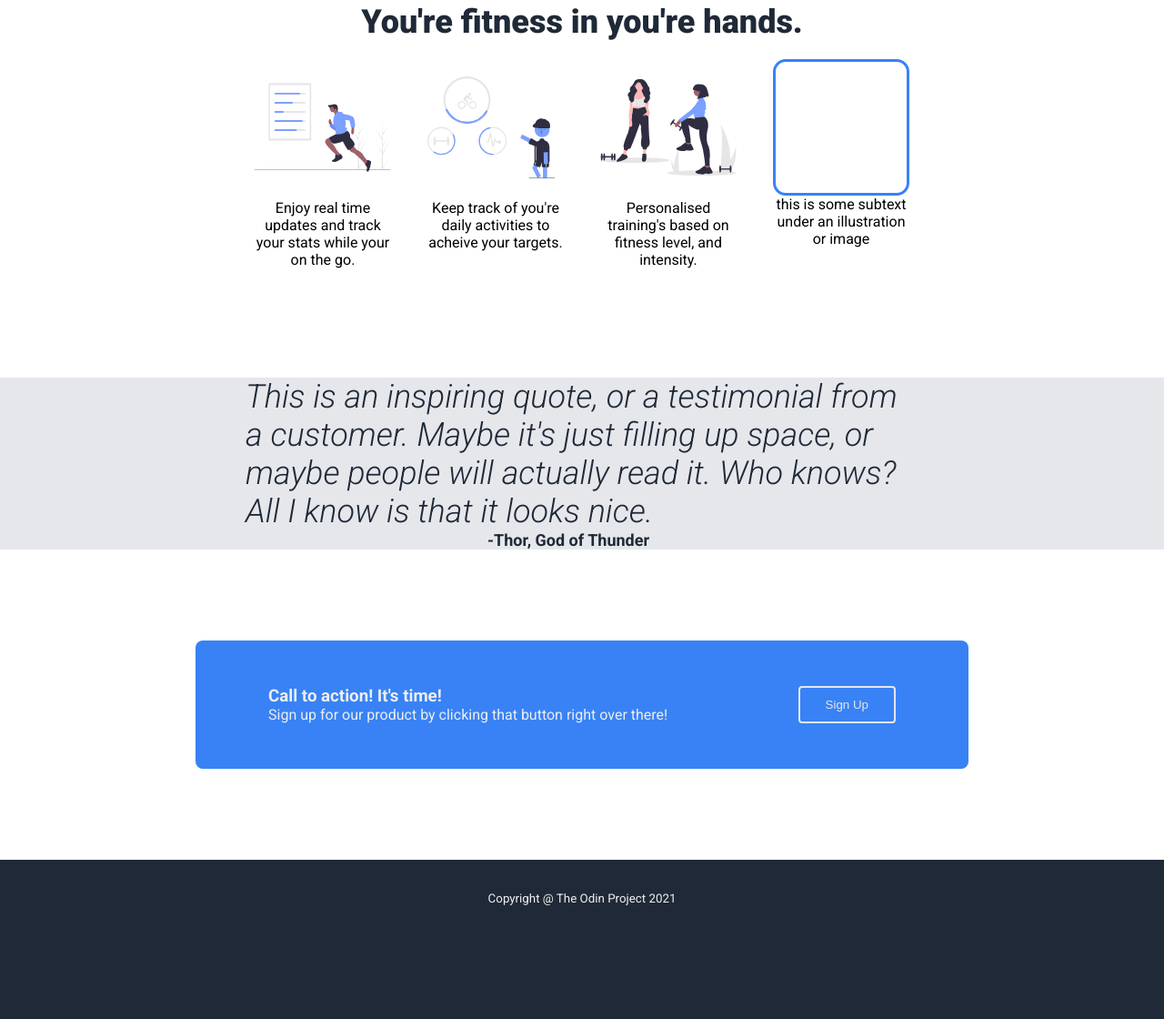
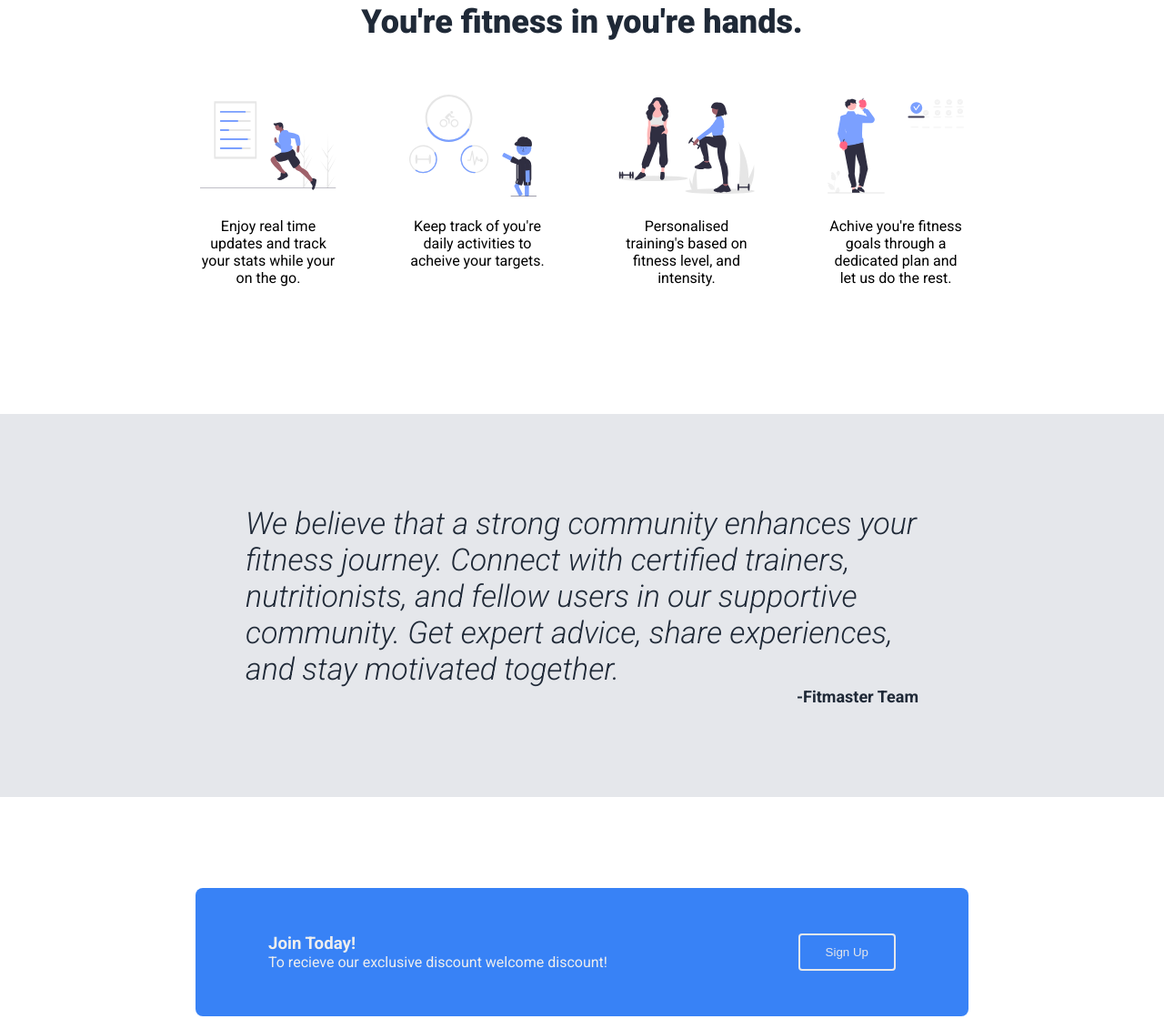
Before and after one commit to to0MuchAtOnce/fitness-tracker-page, a plain HTML site: page index.html in a window 1280 px wide. Shown: the part 710-1830 px from the top of the page at 91% size. Before the commit the page ends 1740 px from the top, so only its background shows below. Drawn offline with Linux system fonts and the light colour scheme.

Commit message:
Completed project

```diff
--- a/index.html
+++ b/index.html
@@ -28,7 +28,7 @@
             <ul class="links">
                 <li><a href="#" class="link">Home</a></li>
                 <li><a href="#" class="link">Pricing</a></li>
-                <li><a href="#" class="link">About Us</a></li>
+                <li><a href="#" class="link">About</a></li>
             </ul>
         </header>
         <section class="section-one">
@@ -44,7 +44,7 @@
             </div>
         </section>
         <section class="section-two">
-            <h2 class="section-title">You're fitness in you're hands.</h2>
+            <h2 class="section-two-title">You're fitness in you're hands.</h2>
             <div class="section-two-cards">
                 <div class="section-two-card">
                     <div class="section-2-img-container">
@@ -65,31 +65,37 @@
                     <p class="section-two-subtext">Personalised training's based on fitness level, and intensity.</p>
                 </div>
                 <div class="section-two-card">
-                    <div class="section-two-img"></div>
-                    <p class="section-two-subtext">this is some subtext under an illustration or image</p>
+                    <div class="section-two-img-container">
+                        <img class="section-2-img" src="images/undraw_healthy_lifestyle_re_ifwg.svg" alt="Healthy lifestyle">
+                    </div>
+                    <p class="section-two-subtext"> Achive you're fitness goals through a dedicated plan and let us do the rest.</p>
                 </div>
             </div>
         </section>
         <section class="section-three">
-            <blockquote class="quote">This is an inspiring quote, or a testimonial from a customer. Maybe it's just filling up space, or maybe people will actually read it. Who knows? All I know is
-                that it
-                looks nice.</blockquote>
-            <cite class="cite">-Thor, God of Thunder</cite>
+            <div class="quote-container">
+                <blockquote class="quote">
+                    We believe that a strong community enhances your fitness journey. Connect with certified trainers, nutritionists, and fellow users in our supportive community. Get expert advice,
+                    share
+                    experiences, and stay motivated together.
+                </blockquote>
+                <cite class="cite">-Fitmaster Team</cite>
+            </div>
         </section>
         <section class="section-four">
             <div class="section-four-card">
 
                 <div class="card-left">
-                    <h3 class="card-title">Call to action! It's time!</h3>
+                    <h3 class="card-title">Join Today!</h3>
                     <p class="card-text">
-                        Sign up for our product by clicking that button right over there!
+                        To recieve our exclusive discount welcome discount!
                     </p>
                 </div>
                 <button class="card-btn btn">Sign Up</button>
             </div>
         </section>
         <footer class="footer">
-            <small class="copryright">Copyright @ The Odin Project 2021</small>
+            <small class="copryright">Copyright @ Tom lewis 2023</small>
         </footer>
     </main>
 </body>
--- a/style.css
+++ b/style.css
@@ -32,7 +32,8 @@ li {
 .links {
   display: flex;
   font-size: 18px;
-  gap: 10px;
+  gap: 18px;
+  margin-top: 8px;
 }
 
 .link {
@@ -84,9 +85,6 @@ li {
   transform: scale(0.98);
 }
 
-.img {
-}
-
 .app-mockup {
   border-radius: 20px 20px 0 0;
   width: 350px;
@@ -102,7 +100,7 @@ li {
   color: #000;
 }
 
-.section-title {
+.section-two-title {
   color: #1f2937;
   font-size: 36px;
   font-weight: 900;
@@ -124,7 +122,7 @@ li {
 }
 
 .section-two-card {
-  margin: 20px;
+  margin: 40px;
 }
 
 .section-two-img {
@@ -149,8 +147,14 @@ li {
   background: #e5e7eb;
 }
 
+.quote-container {
+  display: flex;
+  flex-direction: column;
+  margin: 100px;
+}
+
 .quote {
-  font-size: 36px;
+  font-size: 34px;
   font-style: italic;
   font-weight: 300;
   max-width: 740px;
@@ -161,7 +165,7 @@ li {
   font-size: 18px;
   font-style: normal;
   font-weight: 600;
-  padding-right: 30px;
+  text-align: end;
 }
 
 .section-four {
```
Also changed, not shown: images/undraw_healthy_lifestyle_re_ifwg.svg (added).
